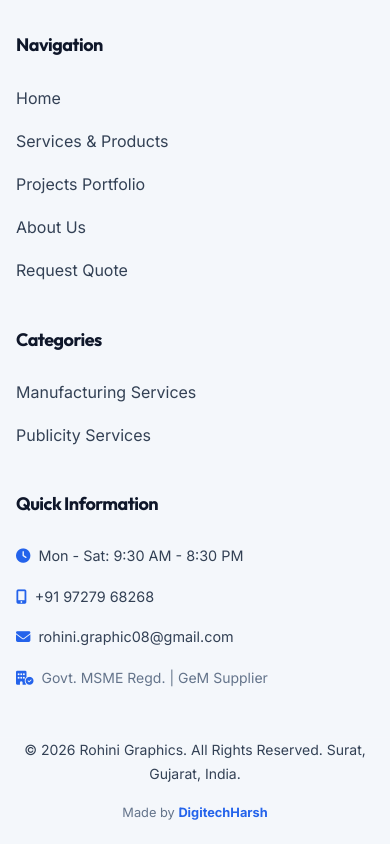
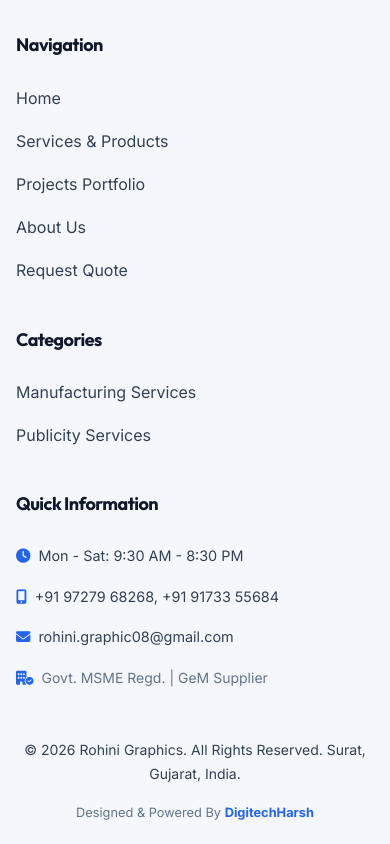
Before and after one commit to DigitechHarsh/rohinigraphics, a Next.js app: page / in a window 390 px wide. Shown: the part 3158-4002 px from the top of the page. Built offline with nearby package versions, Linux system fonts and the light colour scheme.

Commit message:
Content update: Added secondary phone number and updated footer credits

```diff
--- a/components/Footer.js
+++ b/components/Footer.js
@@ -53,7 +53,7 @@ export default function Footer() {
           </p>
           <p style={{ fontSize: '0.9rem', marginBottom: '1rem' }}>
             <i className="fa-solid fa-mobile-screen-button" style={{ color: 'var(--brand-color)', marginRight: '8px' }}></i>
-            +91 97279 68268
+            +91 97279 68268, +91 91733 55684
           </p>
           <p style={{ fontSize: '0.9rem', marginBottom: '1rem' }}>
             <i className="fa-solid fa-envelope" style={{ color: 'var(--brand-color)', marginRight: '8px' }}></i>
@@ -69,7 +69,7 @@ export default function Footer() {
       <div className="container footer-bottom">
         <p>&copy; {currentYear} Rohini Graphics. All Rights Reserved. Surat, Gujarat, India.</p>
         <p style={{ fontSize: '0.8rem', color: 'var(--text-muted)' }}>
-          Made by <strong style={{ color: 'var(--brand-color)' }}>DigitechHarsh</strong>
+          Designed &amp; Powered By <strong style={{ color: 'var(--brand-color)' }}>DigitechHarsh</strong>
         </p>
       </div>
     </footer>
```
